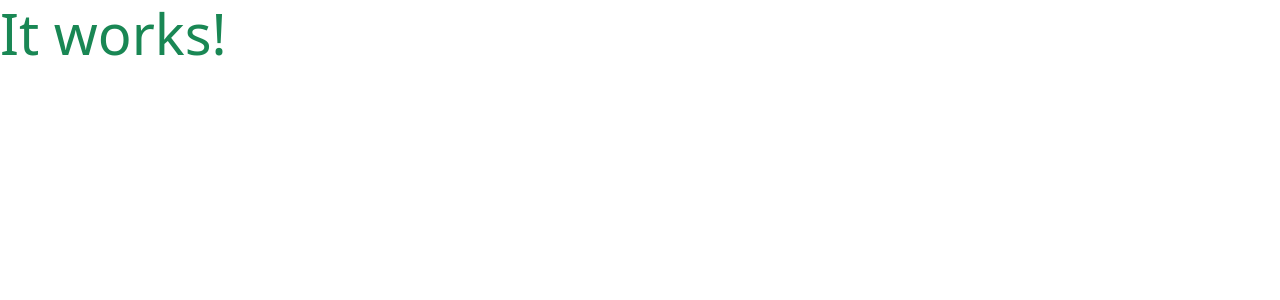
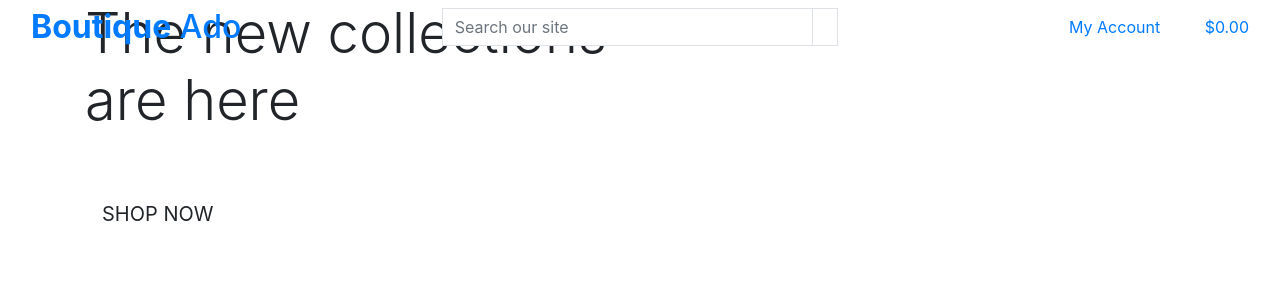
Before and after one commit to Antony-Thornton/MS4--Fitness-Subscription-App, a Django app: page / in a window 1280 px wide. Shown: the top 300 px of the page. Run offline with Django 4.2, Linux system fonts and the light colour scheme; some libraries are stand-ins or nearby versions.

Commit message:
Added page content to the base and index pages.
Working along the course mini project.

```diff
--- a/home/templates/home/index.html
+++ b/home/templates/home/index.html
@@ -1,6 +1,27 @@
 {% extends "base.html" %}
 {% load static %}
 
+{% block page_header %}
+    <div class="container header-container">
+        <div class="row">
+            <div class="col"></div>
+        </div>
+    </div>
+{% endblock %}
+
 {% block content %}
-    <h1 class="display-4 text-success">It works!</h1>
+    <div class="container h-100">
+        <div class="row h-100">
+            <div class="col-7 col-md-6 my-auto">
+                <h1 class="display-4 logo-font text-black">
+                    The new collections are here
+                </h1>
+                <div class="my-5">
+                    <h4>
+                        <a href="" class="shop-now-button btn btn-lg rounded-0 text-uppercase py-3">Shop Now</a>
+                    </h4>
+                </div>
+            </div>
+        </div>
+    </div>
 {% endblock %}
--- a/templates/base.html
+++ b/templates/base.html
@@ -5,37 +5,94 @@
   <head>
 
     {% block meta %}
-    <!-- Required meta tags -->
-    <meta charset="utf-8">
-    <meta name="viewport" content="width=device-width, initial-scale=1">
+        <meta http-equiv="X-UA-Compatible" content="ie=edge">
+        <meta charset="utf-8">
+        <meta name="viewport" content="width=device-width, initial-scale=1, shrink-to-fit=no">
     {% endblock %}
 
     {% block extra_meta %}
-    <!-- Useful for extra Meta -->
     {% endblock %}
 
     {% block corecss %}
-    <!-- Bootstrap CSS -->
-    <link href="https://cdn.jsdelivr.net/npm/bootstrap@5.1.3/dist/css/bootstrap.min.css" rel="stylesheet" integrity="sha384-1BmE4kWBq78iYhFldvKuhfTAU6auU8tT94WrHftjDbrCEXSU1oBoqyl2QvZ6jIW3" crossorigin="anonymous">
+        <link rel="stylesheet" href="https://stackpath.bootstrapcdn.com/bootstrap/4.4.1/css/bootstrap.min.css" integrity="sha384-Vkoo8x4CGsO3+Hhxv8T/Q5PaXtkKtu6ug5TOeNV6gBiFeWPGFN9MuhOf23Q9Ifjh" crossorigin="anonymous">
     {% endblock %}
 
     {% block extra_css %}
-    <!-- Useful for extra CSS -->
     {% endblock %}
 
     {% block corejs %}
-    <!-- Option 2: Separate Popper and Bootstrap JS -->
-    <script src="https://cdn.jsdelivr.net/npm/@popperjs/core@2.10.2/dist/umd/popper.min.js" integrity="sha384-7+zCNj/IqJ95wo16oMtfsKbZ9ccEh31eOz1HGyDuCQ6wgnyJNSYdrPa03rtR1zdB" crossorigin="anonymous"></script>
-    <script src="https://cdn.jsdelivr.net/npm/bootstrap@5.1.3/dist/js/bootstrap.min.js" integrity="sha384-QJHtvGhmr9XOIpI6YVutG+2QOK9T+ZnN4kzFN1RtK3zEFEIsxhlmWl5/YESvpZ13" crossorigin="anonymous"></script>
+        <script src="https://code.jquery.com/jquery-3.4.1.slim.min.js" integrity="sha384-J6qa4849blE2+poT4WnyKhv5vZF5SrPo0iEjwBvKU7imGFAV0wwj1yYfoRSJoZ+n" crossorigin="anonymous"></script>
+        <script src="https://cdn.jsdelivr.net/npm/popper.js@1.16.0/dist/umd/popper.min.js" integrity="sha384-Q6E9RHvbIyZFJoft+2mJbHaEWldlvI9IOYy5n3zV9zzTtmI3UksdQRVvoxMfooAo" crossorigin="anonymous"></script>
+        <script src="https://stackpath.bootstrapcdn.com/bootstrap/4.4.1/js/bootstrap.min.js" integrity="sha384-wfSDF2E50Y2D1uUdj0O3uMBJnjuUD4Ih7YwaYd1iqfktj0Uod8GCExl3Og8ifwB6" crossorigin="anonymous"></script>
     {% endblock %}
 
     {% block extra_js %}
-    <!-- Useful for extra Javascript -->
     {% endblock %}
-    <title>Fitness Subscription App {% block extra_title %} <!-- Useful if you want to add to the title i.e. "Home", "Login" etc -->{% endblock %}</title>
+
+    <title>Boutique Ado {% block extra_title %}{% endblock %}</title>
   </head>
   <body>
-    <header class="container-fluid fixed-top"></header>
+    <header class="container-fluid fixed-top">
+        <div class="row">
+            <div class="col-12 col-lg-4 my-auto py-1 py-lg-0 text-center text-lg-left">
+                <a href="{% url 'home' %}" class="nav-link main-logo-link">
+                    <h2 class="logo-font text-black my-0"><strong>Boutique</strong> Ado</h2>
+                </a>
+            </div>
+            <div class="col-12 col-lg-4 my-auto py-1 py-lg-0">
+                <form method="GET" action="">
+                    <div class="input-group w-100">
+                        <input class="form-control border border-black rounded-0" type="text" name="q" placeholder="Search our site">
+                        <div class="input-group-append">
+                            <button class="form-control btn btn-black border border-black rounded-0" type="submit">
+                                <span class="icon">
+                                    <i class="fas fa-search"></i>
+                                </span>
+                            </button>
+                        </div>
+                    </div>
+                </form>
+            </div>
+            <div class="col-12 col-lg-4 my-auto py-1 py-lg-0">
+                <ul class="list-inline list-unstyled text-center text-lg-right my-0">
+                    <li class="list-inline-item dropdown">
+                        <a class="text-black nav-link" href="#" id="user-options" data-toggle="dropdown" aria-haspopup="true" aria-expanded="false">
+                            <div class="text-center">
+                                <div><i class="fas fa-user fa-lg"></i></div>
+                                <p class="my-0">My Account</p>
+                            </div>
+                        </a>
+                        <div class="dropdown-menu border-0" aria-labelledby="user-options">
+                            {% if request.user.is_authenticated %}
+                                {% if request.user.is_superuser %}
+                                    <a href="" class="dropdown-item">Product Management</a>
+                                {% endif %}
+                                <a href="" class="dropdown-item">My Profile</a>
+                                <a href="{% url 'account_logout' %}" class="dropdown-item">Logout</a>
+                            {% else %}
+                                <a href="{% url 'account_signup' %}" class="dropdown-item">Register</a>
+                                <a href="{% url 'account_login' %}" class="dropdown-item">Login</a>
+                            {% endif %}
+                        </div>
+                    </li>
+                    <li class="list-inline-item">
+                        <a class="{% if grand_total %}text-info font-weight-bold{% else %}text-black{% endif %} nav-link" href="">
+                            <div class="text-center">
+                                <div><i class="fas fa-shopping-bag fa-lg"></i></div>
+                                <p class="my-0">
+                                    {% if grand_total %}
+                                        ${{ grand_total|floatformat:2 }}
+                                    {% else %}
+                                        $0.00
+                                    {% endif %}
+                                </p>
+                            </div>
+                        </a>
+                    </li>
+                </ul>
+            </div>
+        </div>
+    </header>
 
     {% if messages %}
         <div class="message-container"></div>
```
